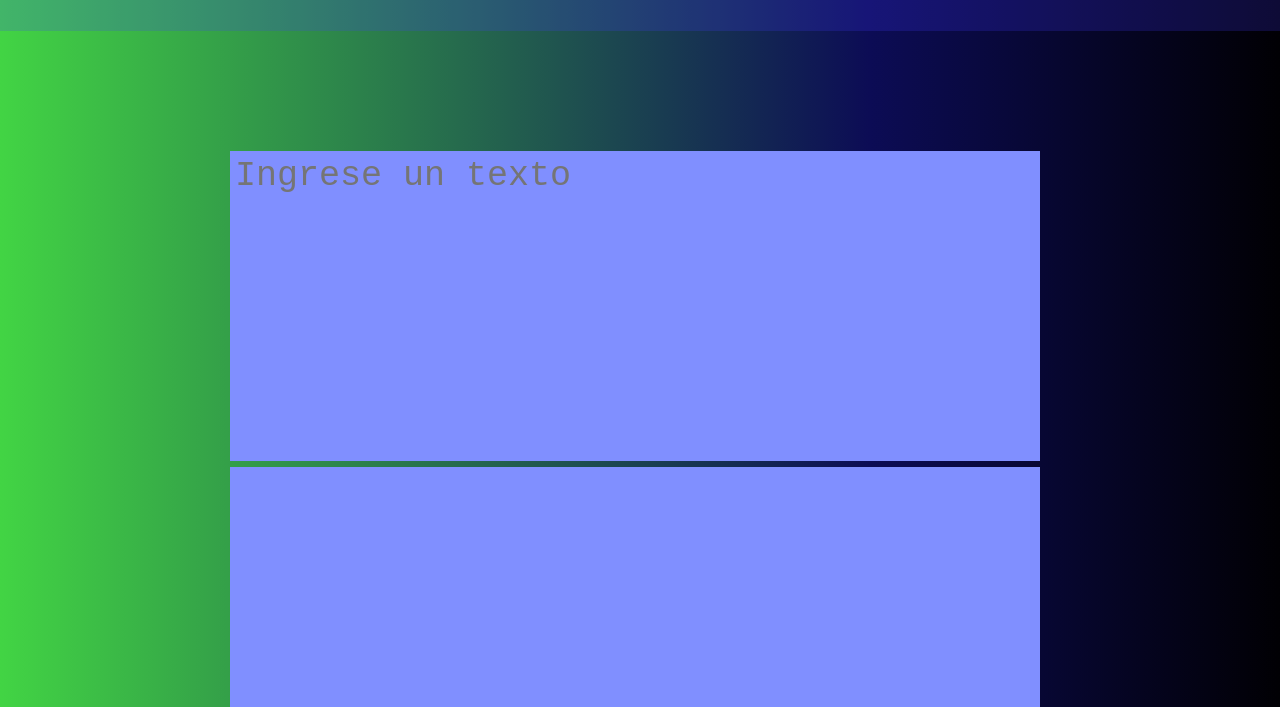
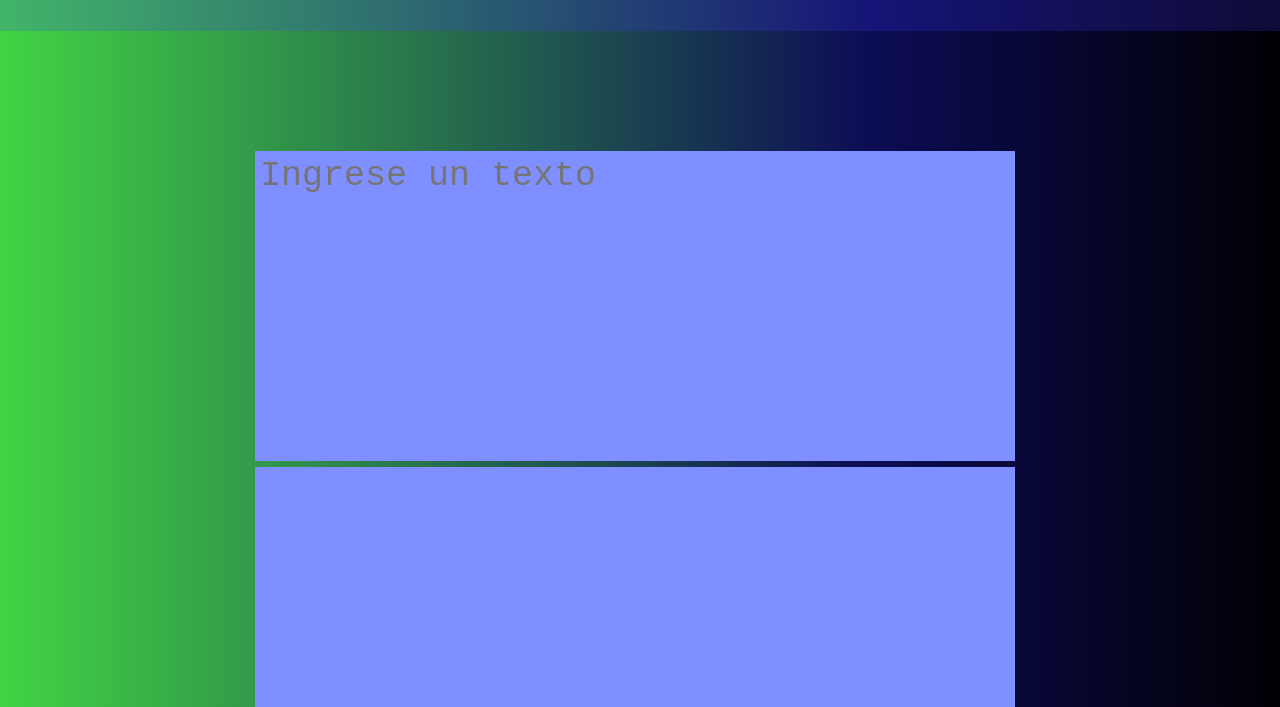
Before and after one commit to lDalexander/desafio-encriptador-alura, a plain HTML site: page index.html in a window 1280 px wide. Shown: the part 93-800 px from the top of the page. Drawn offline with Linux system fonts and the light colour scheme.

Commit message:
Update styles.css

```diff
--- a/styles.css
+++ b/styles.css
@@ -55,7 +55,7 @@ main {
 }
 
 textarea {
-  width: 800px;
+  width: 750px;
   height: 300px;
   margin-right: 10px;
   padding: 5px;
```
